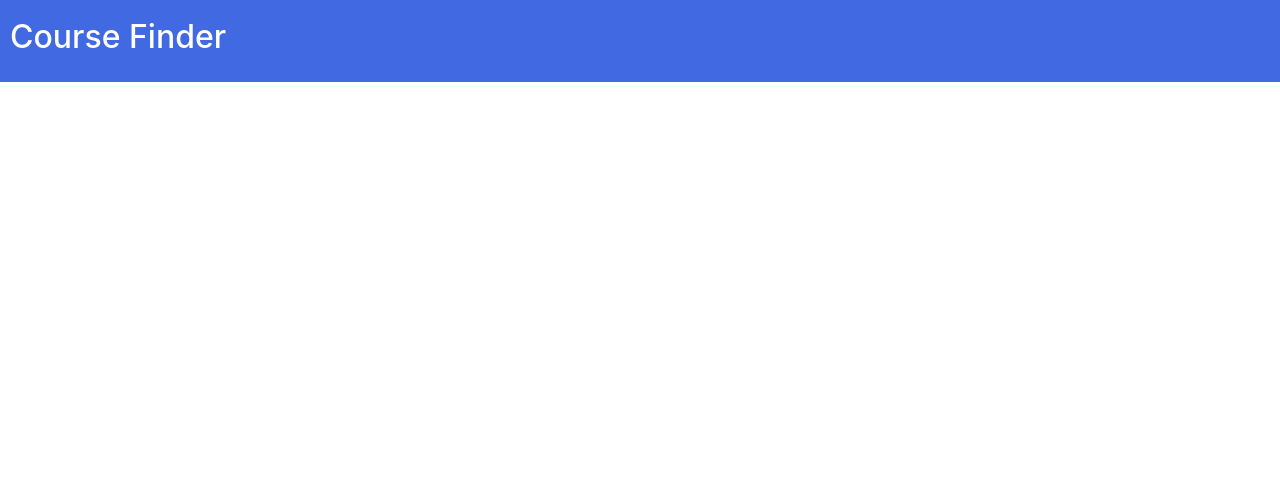
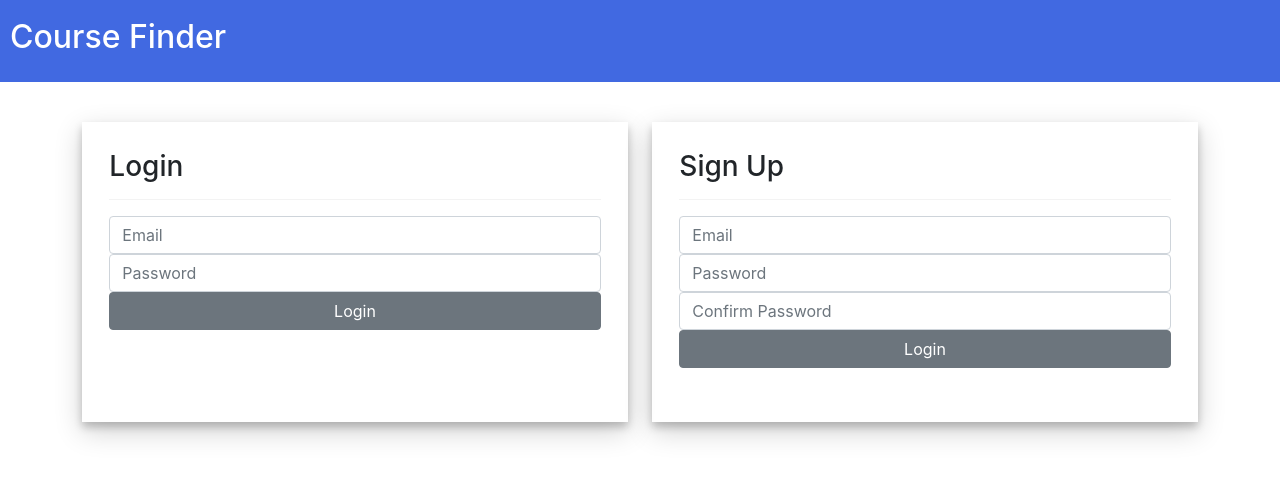
Before and after one commit to nameslessjin/4111ProjectPart3, a React (Create React App) app in the folder client/: page /auth in a window 1280 px wide. Shown: the top 478 px of the page. Built offline with nearby package versions, Linux system fonts and the light colour scheme.

Commit message:
Put login window into component
Put login window into component

```diff
--- a/client/src/App.tsx
+++ b/client/src/App.tsx
@@ -6,6 +6,7 @@ import Home from "./view/home/home";
 import Search from "./view/search/search"
 import Section from './view/section/section'
 import Course from './view/course/course'
+import Auth from './view/loginout/loginout'
 
 class App extends Component {
   render() {
@@ -14,6 +15,7 @@ class App extends Component {
         <NavBar />
         <div>
           <Route exact path="/" component={Home} />
+          <Route exact path="/auth" component={Auth} />
           <Route path="/search" component={Search} />
           <Route path="/course/:code" component={Course} />
           <Route path="/section/:id" component={Section} />
--- /dev/null
+++ b/client/src/component/authWindow/authWindow.tsx
@@ -0,0 +1,62 @@
+import React from "react";
+import PropTypes from "prop-types";
+
+export interface AuthWindowProps {
+  is_login: boolean;
+}
+
+export default class AuthWindow extends React.Component<AuthWindowProps> {
+  static defaultProps = {
+    is_login: true,
+  };
+
+  static propTypes = {
+    is_login: PropTypes.bool,
+  };
+
+  render() {
+    const { is_login } = this.props;
+
+    return (
+      <div className="col-6">
+        <form className="login-form">
+          <h3>{is_login ? "Login" : "Sign Up"}</h3>
+          <hr className="bar" />
+          <div className="form-group">
+            <input
+              type="text"
+              className="form-control"
+              placeholder="Email"
+              value=""
+            />
+          </div>
+          <div className="form-group">
+            <input
+              type="password"
+              className="form-control"
+              placeholder="Password"
+              value=""
+            />
+          </div>
+          {!is_login ? (
+            <div className="form-group">
+              <input
+                type="password"
+                className="form-control"
+                placeholder="Confirm Password"
+                value=""
+              />
+            </div>
+          ) : null}
+          <div className="form-group">
+            <input
+              type="submit"
+              className="btnSubmit btn btn-secondary login-btn"
+              value="Login"
+            />
+          </div>
+        </form>
+      </div>
+    );
+  }
+}
--- a/client/src/view/loginout/loginout.tsx
+++ b/client/src/view/loginout/loginout.tsx
@@ -1,7 +1,9 @@
 import React from "react";
 import { RouteChildrenProps } from "react-router-dom";
-import './loginout.css'
-export default class Loginout extends React.Component <RouteChildrenProps> {
+import "./loginout.css";
+import AuthWindow from "../../component/authWindow/authWindow";
+
+export default class Loginout extends React.Component<RouteChildrenProps> {
   constructor(props: any) {
     super(props);
   }
@@ -10,41 +12,10 @@ export default class Loginout extends React.Component <RouteChildrenProps> {
     return (
       <div className="container login-container">
         <div className="row login-row">
-                    <div className="col-6">
-                        <form className="login-form">
-                            <h3>Login</h3>
-                            <hr className="bar" />
-                            <div className="form-group">
-                                <input type="text" className="form-control" placeholder="Email" value="" />
-                            </div>
-                            <div className="form-group">
-                                <input type="password" className="form-control" placeholder="Password" value="" />
-                            </div>
-                            <div className="form-group">
-                                <input type="submit" className="btnSubmit btn btn-secondary login-btn" value="Login" />
-                            </div>
-                        </form>
-                    </div>
-                    <div className="col-6">
-                        <form className="login-form">
-                        <h3>Sign Up</h3>
-                            <hr className="bar" />
-                            <div className="form-group">
-                                <input type="text" className="form-control" placeholder="Email" value="" />
-                            </div>
-                            <div className="form-group">
-                                <input type="password" className="form-control" placeholder="Password" value="" />
-                            </div>
-                            <div className="form-group">
-                                <input type="password" className="form-control" placeholder="Confirm Password" value="" />
-                            </div>
-                            <div className="form-group">
-                                <input type="submit" className="btnSubmit btn btn-secondary login-btn" value="Sign Up" />
-                            </div>
-                        </form>
+          <AuthWindow is_login={true} />
+          <AuthWindow is_login={false} />
         </div>
       </div>
-            </div>
-        )
+    );
   }
 }
```
Lines whose indentation alone changed are shown as unchanged.
